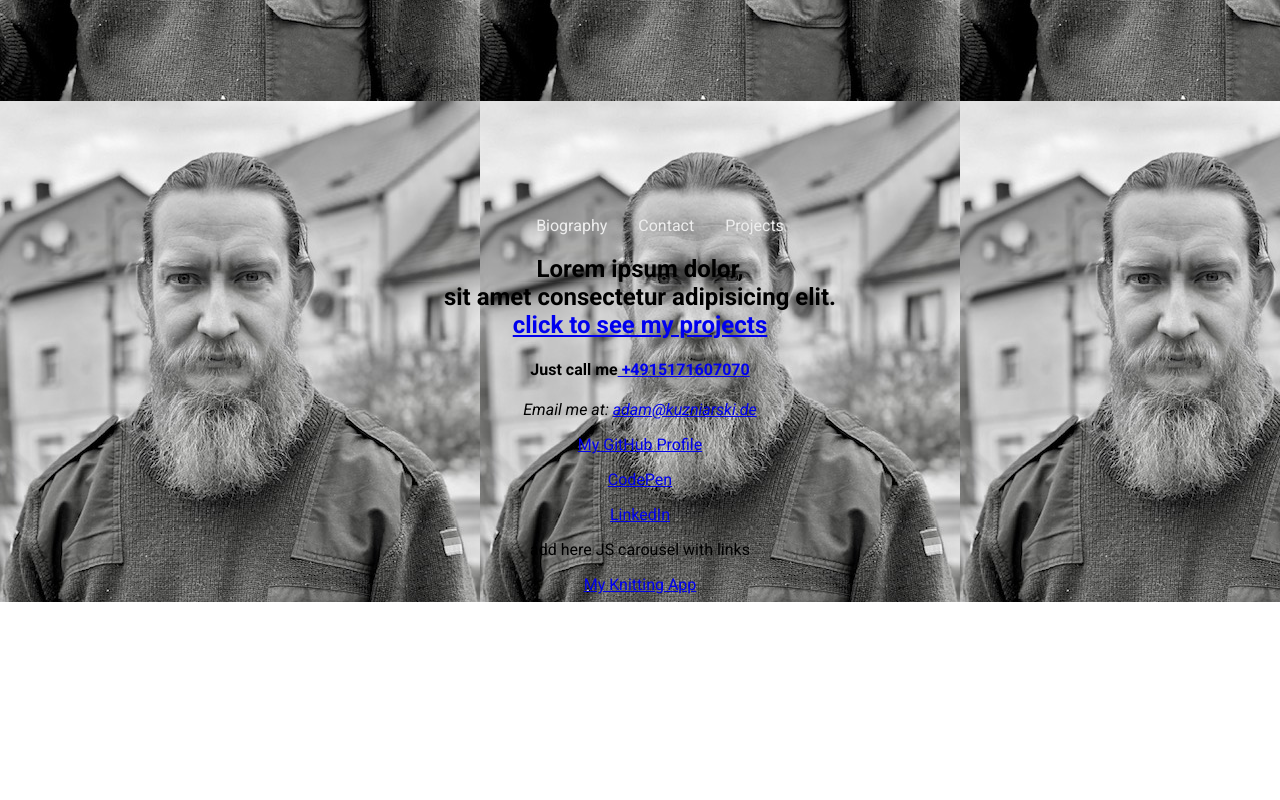
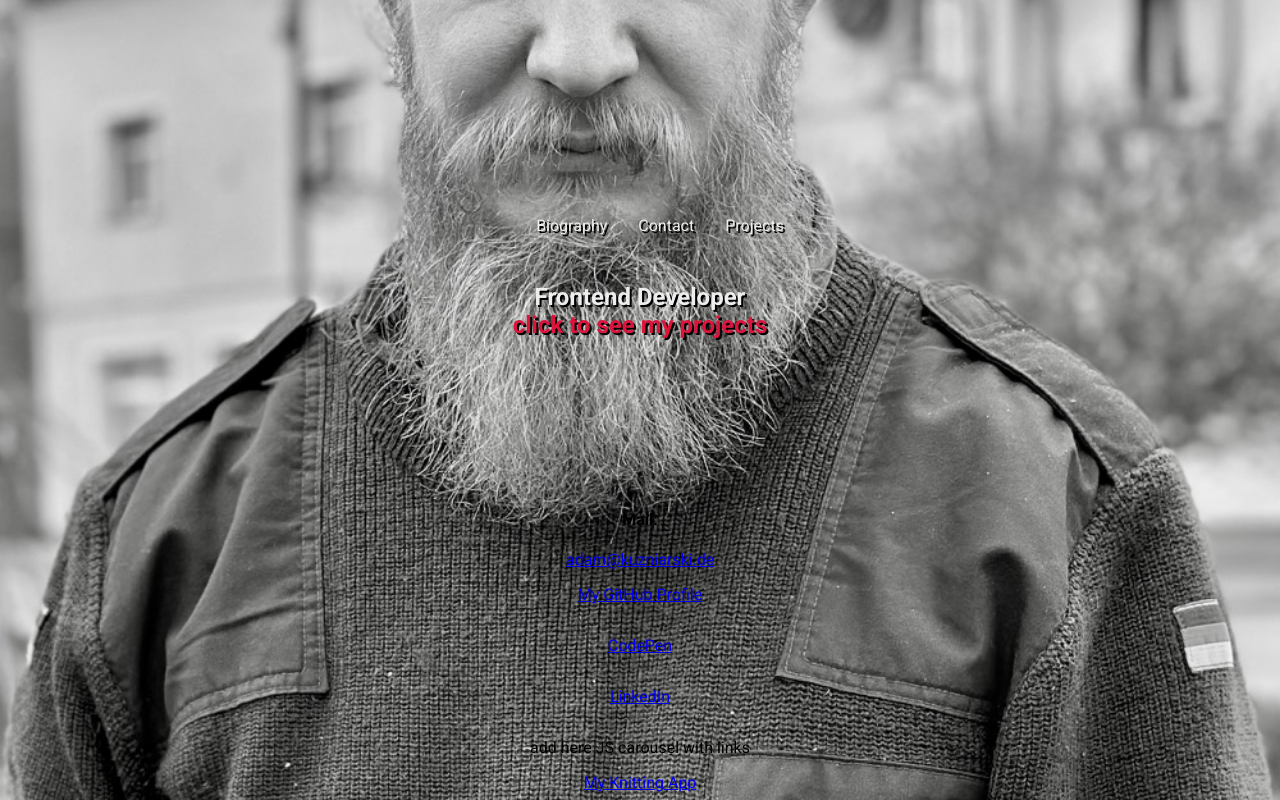
Before and after one commit to AdamKuzniarski/personal-website, a website: page index.html in a window 1280 px wide. Shown: the part 539-1339 px from the top of the page. Before the commit the page ends 1141 px from the top, so only its background shows below. Drawn offline with Linux system fonts and the light colour scheme.

Commit message:
add larger bg pic and change styles

```diff
--- a/css/style.css
+++ b/css/style.css
@@ -14,11 +14,13 @@
 
 body {
   text-align: center;
-  background-image: url("/img/meBW.jpg");
+  background-image: url("/img/me.jpg");
+  background-repeat: no-repeat;
+  background-size: cover;
   font-family: "Roboto", sans-serif;
 }
 
-.nav-container {
+.menu {
   margin-top: 55%;
   display: flex;
   flex-wrap: wrap;
@@ -28,20 +30,41 @@ body {
   text-decoration: none;
 }
 
-.nav-container a:link {
+.menu a:link {
   box-shadow: inset 0 0 0 0 #54b3d6;
   color: var(--white);
   text-decoration: none;
   padding: 8px;
   transition: color 0.3s ease-in-out, box-shadow 0.3s ease-in-out;
-  /* border-radius: 5px;
-  background: var(--blue); */
 }
 
-.nav-container a:link:hover {
+.menu a:link:hover {
   box-shadow: inset 100px 0 0 0 #54b3d6;
 }
 
-.main-img {
-  width: 100%;
+.header-2 {
+  color: var(--white);
+  margin-top: 2em;
 }
+
+.contact {
+  margin-top: 150px;
+  display: flex;
+  flex-direction: column;
+}
+
+.clr-link > a {
+  margin-top: 3em;
+  text-decoration: none;
+  color: crimson;
+}
+
+.clr-link > a :hover {
+  /* hover state is missing */
+  color: crimson;
+}
+
+/* utility classes */
+.txt-shadow {
+  text-shadow: 2px 2px #000000;
+}
--- a/index.html
+++ b/index.html
@@ -17,30 +17,27 @@
       <header>
         <h1>Adam Kuzniarski</h1>
         <nav>
-          <ul class="nav-container">
+          <ul class="menu txt-shadow">
             <li><a href="#biography">Biography</a></li>
             <li><a href="#contact">Contact</a></li>
             <li><a href="#projects">Projects</a></li>
           </ul>
         </nav>
-
       </header>
       <main>
         <section id="biography">
           <!-- here add short description of yourselt and in <span> add colored link to projects -->
-          <h2>
-            Lorem ipsum dolor, <br />sit amet consectetur adipisicing elit.
-            <br />
+          <h2 class="header-2 txt-shadow">
+            Frontend Developer <br />
             <span class="clr-link"
               ><a href="#projects">click to see my projects</a></span
             >
           </h2>
         </section>
-        <section id="contact">
-          <h4>Just call me<a href="tel:015171607070"> +4915171607070</a></h4>
-          <address>
-            Email me at: <a href="adam@kuzniarski.de">adam@kuzniarski.de</a>
-          </address>
+        <section id="contact" class="contact">
+
+            <h4>Mail:</h4> <a href="adam@kuzniarski.de">adam@kuzniarski.de</a>
+
           <p>
             <a href="https://github.com/AdamKuzniarski">My GitHub Profile</a>
           </p>
```
Also changed, not shown: package.json (+7 -5 lines), img/Klein (Me).jpeg (deleted), img/me.jpeg (deleted), img/me.jpg (added).
